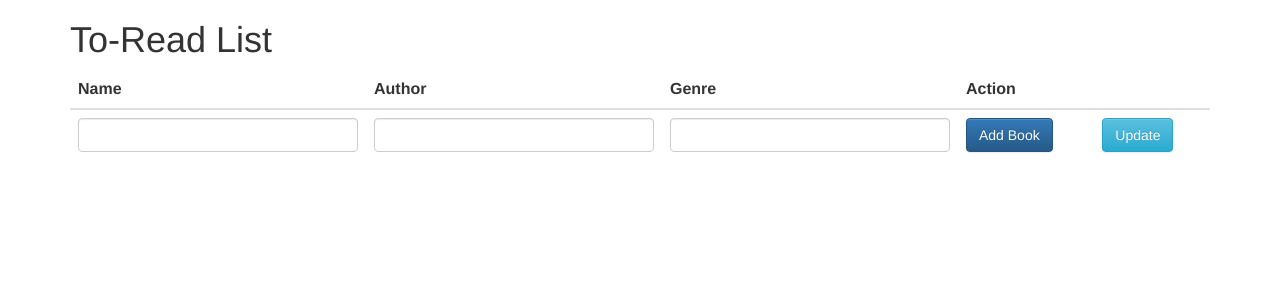
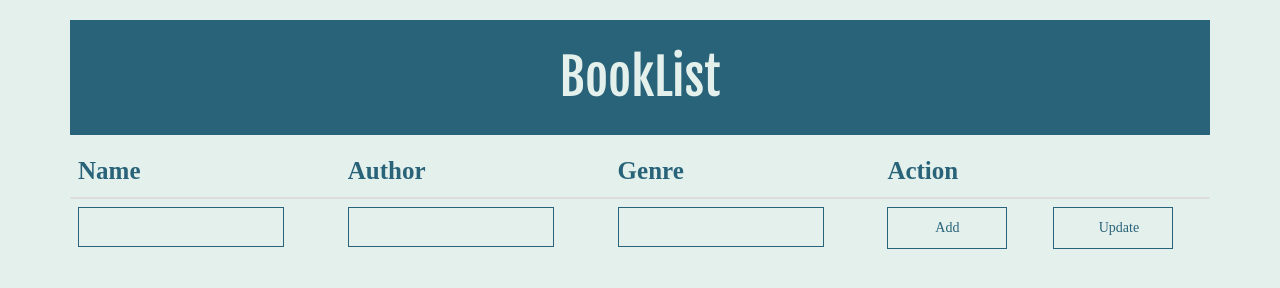
Before and after one commit to florhwu/Shelf, a website: page public/index.html in a window 1280 px wide. Drawn offline with nearby package versions, Linux system fonts and the light colour scheme; no server answers; a web font is replaced by a local one.

Commit message:
css done

```diff
--- a/public/controllers/controller.js
+++ b/public/controllers/controller.js
@@ -29,7 +29,7 @@ myApp.controller('AppCtrl', ['$scope', '$http', function($scope, $http) {
         console.log($scope.book);
         $http.post('/bookList', $scope.book).success(function(response) {
             console.log(response);
-
+            refresh();
         });
     }
 
--- a/public/index.html
+++ b/public/index.html
@@ -8,12 +8,14 @@
     <!-- Optional theme -->
     <link rel="stylesheet" href="https://maxcdn.bootstrapcdn.com/bootstrap/3.3.6/css/bootstrap-theme.min.css" integrity="sha384-fLW2N01lMqjakBkx3l/M9EahuwpSfeNvV63J5ezn3uZzapT0u7EYsXMjQV+0En5r" crossorigin="anonymous">
 
+    <link rel="stylesheet" href='/stylesheets/index.css'>
+
     <title>Shelve</title>
 </head>
 
 <body>
     <div class= "container" ng-controller="AppCtrl">
-        <h1> To-Read List </h1>
+        <h1>BookList</h1>
 
         <table class="table">
             <thead>
@@ -27,12 +29,12 @@
             </thead>
             <tbody>
                 <tr>
-                    <td><input class='form-control' ng-model='book.name'></td>
-                    <td><input class='form-control' ng-model='book.author'></td>
-                    <td><input class='form-control' ng-model='book.genre'></td>
+                    <td><input ng-model='book.name'></td>
+                    <td><input ng-model='book.author'></td>
+                    <td><input ng-model='book.genre'></td>
                     <!-- call addBook function in controllers -->
-                    <td><botton class='btn btn-primary' ng-click='addBook()'>Add Book</button></td>
-                    <td><button class="btn btn-info" ng-click="update()">Update</button></td>
+                    <td><botton class="button-top" ng-click='addBook()'>Add</button></td>
+                    <td><button class="button-top" ng-click="update()">Update</button></td>
                 </tr>
                 <!-- ng repeat: copy three objects into 3 seperate rows. Like for each loop?-->
                 <!-- book in bookList: seperate books into different variables -->
@@ -40,8 +42,8 @@
                     <td>{{book.name}}</td>
                     <td>{{book.author}}</td>
                     <td>{{book.genre}}</td>
-                    <td><button class='btn btn-danger' ng-click='remove(book._id)'>Remove</button></td>
-                    <td><button class='btn btn-warning' ng-click='edit(book._id)'>Edit</button></td>
+                    <td><button class="button" ng-click='remove(book._id)'>Remove</button></td>
+                    <td><button class="button" ng-click='edit(book._id)'>Edit</button></td>
                 </tr>
             </tbody>
         </table>
--- /dev/null
+++ b/public/stylesheets/index.css
@@ -0,0 +1,77 @@
+@import url('http://fonts.googleapis.com/css?family=Fjalla+One');
+@import url('http://fonts.googleapis.com/css?family=Average');
+
+body {
+    background-color: #E4F0EC;
+    color: #296379;
+}
+
+h1 {
+    background-color: #296379;
+    color: #E4F0EC;
+    font-family: "Fjalla One";
+    font-size: 50px;
+    text-align: center;
+    padding: 30px 0px;
+    width: 100%;
+}
+
+table {
+    font-family: "Average";
+    background-color: #E4F0EC;
+    color: #296379;
+}
+
+th {
+    font-family: "Average";
+    font-size: 25px;
+}
+
+td {
+    font-family: "Average";
+    font-size: : 18px;
+}
+
+input {
+    height: 40px;
+    background-color: #E4F0EC;
+    color: #296379;
+    border: 1px solid #296379;
+}
+
+.button {
+    background-color: #E4F0EC;
+    border: 1px solid #296379;
+    color: #296379;
+    padding: 10px 30px;
+    width: 120px;
+    text-align: center;
+    text-decoration: none;
+    display: inline-block;
+    font-size: 12px;
+    cursor: pointer;
+}
+
+.button:hover {
+    background-color: #296379;
+    border: 1px solid #296379;
+    color: #E4F0EC;
+}
+
+.button-top {
+    display: inline-block;
+    background-color: #E4F0EC;
+    color: #296379;
+    width: 120px;
+    border: 1px solid #296379;
+    padding: 10px 45px;
+    font-size: 14px;
+    text-align: center;
+    cursor: pointer;
+}
+
+.button-top:hover {
+    background-color: #296379;
+    border: 1px solid #296379;
+    color: #E4F0EC;
+}
```
Also changed, not shown: 1 other file.
